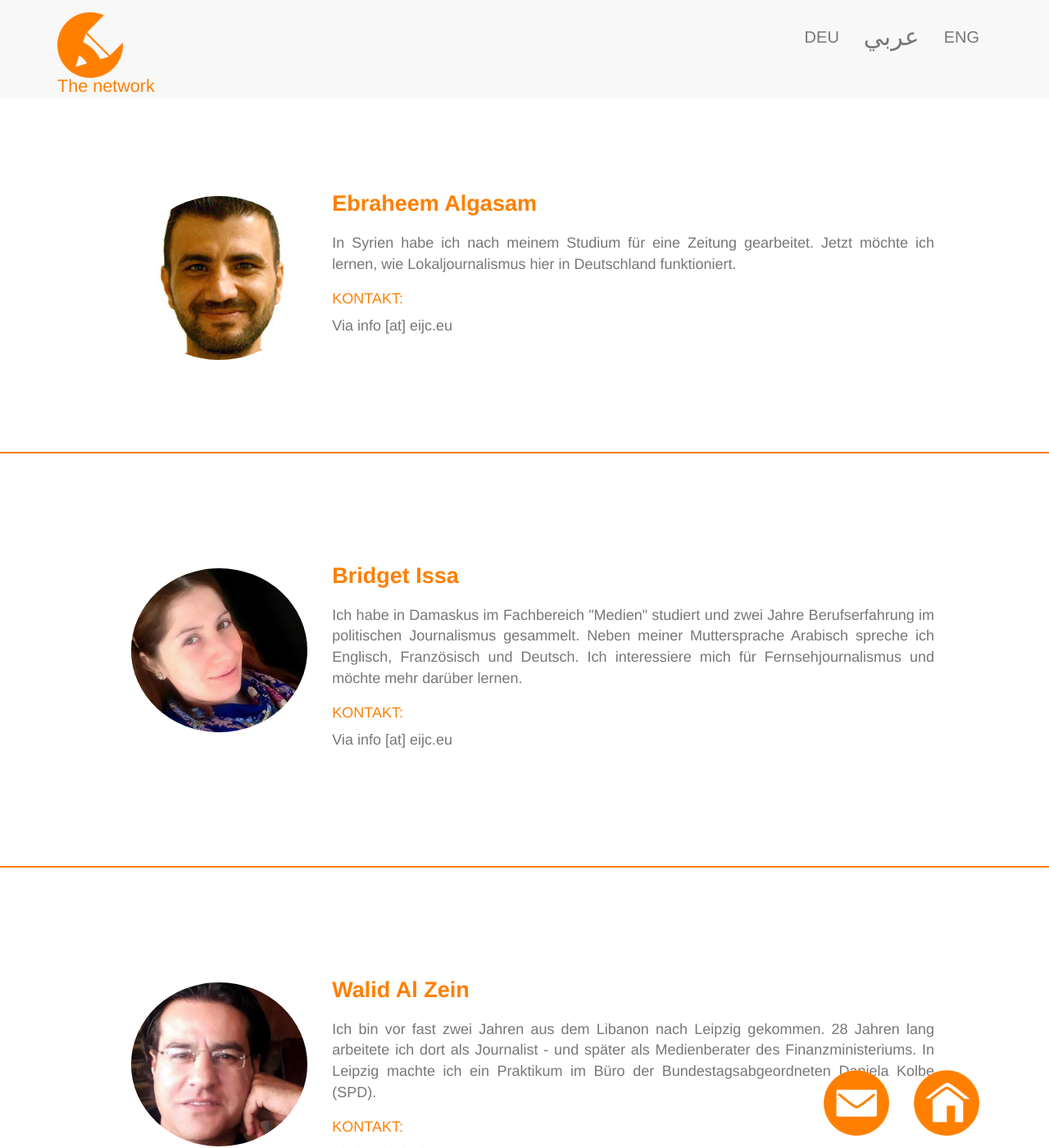
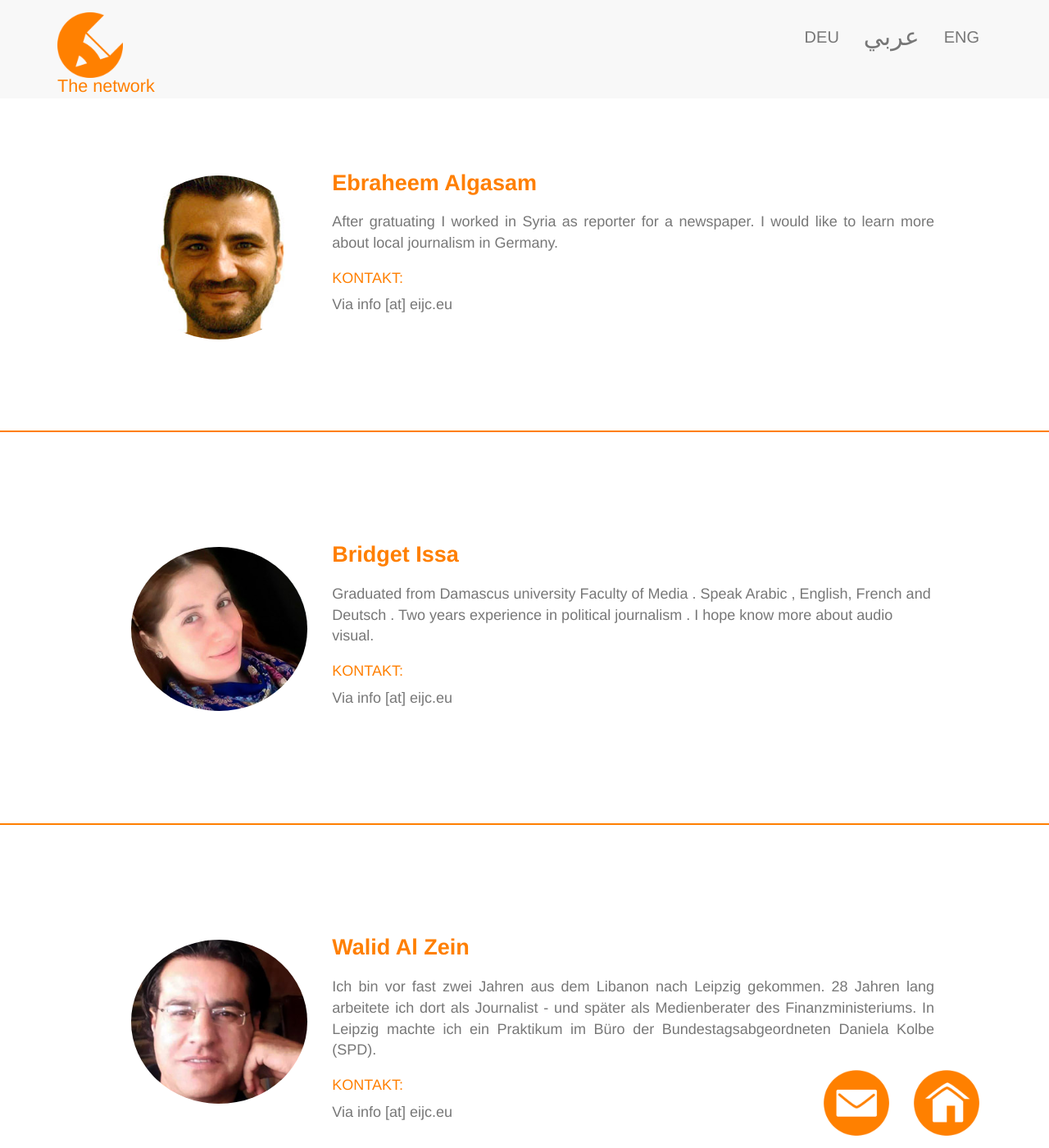
Before and after one commit to EIJC/TIJ, a Jekyll site: the page built from en/network.html, in a window 1280 px wide and 1400 px high, scrolled down 1991 px. Shown: the whole window at 82% size. Built offline with Jekyll 4.4.1, drawn with Linux system fonts in a browser that asks for light colours; nearby versions of some CDN libraries; some of the changed text lies outside the part shown.

Commit message:
Edit from JekyllCMS

```diff
--- a/en/network.html
+++ b/en/network.html
@@ -6,7 +6,7 @@ language: en
 
 <h3>Ola Aljari</h3>
 
-<p class="text-justify">Ich studierte Journalismus in Damaskus und arbeitete anschlie&szlig;end f&uuml;r verschiedene arabische Medien. Seit M&auml;rz 2016 bin ich Reporterin und Redakteurin beim <a href="https://ecpmf.eu/" target="_blank">European Centre for Press and Media Freedom (ECPMF)</a>. Ich m&ouml;chte mehr &uuml;ber Visual Storytelling lernen.</p>
+<p class="text-justify">I studied journalism in Damaskus and worked for several arabic media. Seit M&auml;rz 2016 bin ich Reporterin und Redakteurin beim <a href="https://ecpmf.eu/" target="_blank">European Centre for Press and Media Freedom (ECPMF)</a>. Ich m&ouml;chte mehr &uuml;ber Visual Storytelling lernen.</p>
 
 <h2>Kontakt:</h2>
 
@@ -58,7 +58,7 @@ language: en
 
 <h3>Ebraheem Algasam</h3>
 
-<p class="text-justify">In Syrien habe ich nach meinem Studium f&uuml;r eine Zeitung gearbeitet. Jetzt m&ouml;chte ich lernen, wie Lokaljournalismus hier in Deutschland funktioniert.</p>
+<p class="text-justify">After gratuating I worked in Syria as reporter for a newspaper. I would like to learn more about local journalism in Germany.</p>
 
 <h2>Kontakt:</h2>
 
@@ -71,7 +71,7 @@ language: en
 
 <h3>Bridget Issa</h3>
 
-<p class="text-justify">Ich habe in Damaskus im Fachbereich &quot;Medien&quot; studiert und zwei Jahre Berufserfahrung im politischen Journalismus gesammelt. Neben meiner Muttersprache Arabisch spreche ich Englisch, Franz&ouml;sisch und Deutsch. Ich interessiere mich f&uuml;r Fernsehjournalismus und m&ouml;chte mehr darüber lernen.</p>
+<p wrap="">Graduated from Damascus university Faculty of Media . Speak Arabic , English, French and Deutsch . Two years experience in political journalism . I hope know more about audio visual.</p>
 
 <h2>Kontakt:</h2>
 
```
